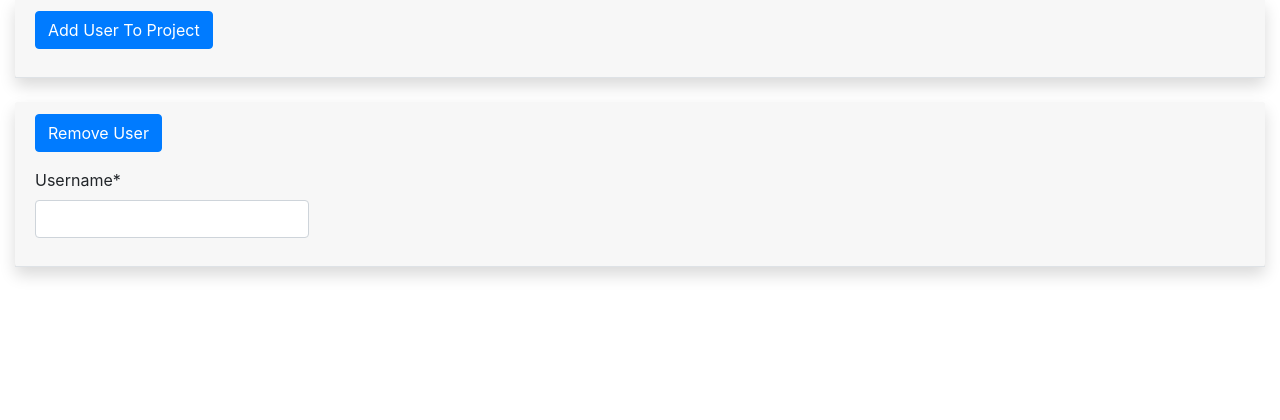
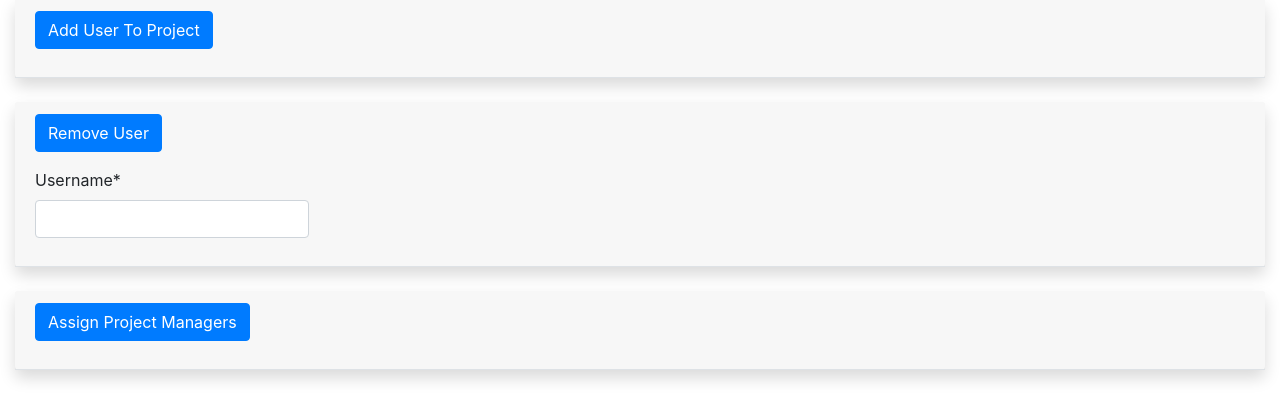
Before and after one commit to radixp0int/expensify360, a Django app: page /add_user/ in a window 1280 px wide. Shown: the part 277-697 px from the top of the page. Run offline with Django 3.2, Linux system fonts and the light colour scheme; a user stored in the database is signed in; some libraries are stand-ins or nearby versions.

Commit message:
added change project manager form

```diff
--- a/Expensify360/Dashboard/forms.py
+++ b/Expensify360/Dashboard/forms.py
@@ -3,7 +3,6 @@ from django import forms
 from crispy_forms.helper import FormHelper
 from crispy_forms.layout import Layout, Submit, Field, HTML
 from crispy_forms.bootstrap import FormActions
-from django.contrib.auth.forms import UserCreationForm
 
 # crispy docs: https://django-crispy-forms.readthedocs.io/en/latest/
 
@@ -39,8 +38,6 @@ class CreateProjForm(forms.Form):
 
 
 class ManageUsers(forms.Form):
-
-    # TODO: add user to project
 
     helper = FormHelper()
     helper.form_class = 'bootstrap4'
@@ -100,6 +97,17 @@ class AddToProject(forms.Form):
     )
 
 
+class ChangePermissionsButton(forms.Form):
+    helper = FormHelper()
+    helper.form_class = 'bootstrap4'
+    helper.layout = Layout(
+
+        FormActions(
+            Submit('select_user_permissions', 'Assign Project Managers', css_class="btn btn-primary btn-me me-2"),
+        )
+    )
+
+
 class UserNameForm(forms.Form):
     Username = forms.CharField()
 
@@ -121,12 +129,23 @@ class SelectGroupForm(forms.Form):
     )
 
 
+class SelectManagerForm(forms.Form):
+    helper = FormHelper()
+    helper.form_class = 'bootstrap4'
+    helper.layout = Layout(
+
+        FormActions(
+            Submit('select_manager', 'Assign Manager', css_class="btn btn-primary btn-me me-2"),
+        )
+    )
+
+
 class ManageGroups(forms.Form):
     pass
     # TODO: edit group name
     # TODO: delete group
-    # TODO: add user
-    # TODO: change manager
+
+
 
 
 '''
--- a/Expensify360/Dashboard/urls.py
+++ b/Expensify360/Dashboard/urls.py
@@ -7,6 +7,7 @@ urlpatterns = [
     path('create_project/', views.create_proj, name='create_proj'),
     path('user_management/', views.manage_users, name='user_management'),
     path('add_user/', views.manage_users, name='add_user'),
-    path('add_to_group', views.manage_users, name='add_to_group'),
-    path('add_to_project', views.manage_users, name='add_to_project'),
+    path('add_to_group/', views.manage_users, name='add_to_group'),
+    path('add_to_project/', views.manage_users, name='add_to_project'),
+    path('user_management/change_user_permissions/', views.manage_permissions, name='change_user_permissions')
     ]
--- a/Expensify360/Dashboard/views.py
+++ b/Expensify360/Dashboard/views.py
@@ -9,6 +9,10 @@ from django.shortcuts import render, redirect
 from Dashboard.forms import *
 from Dashboard.models import *
 from django.contrib import messages
+from django import forms
+from crispy_forms.helper import FormHelper
+from crispy_forms.layout import Layout, Submit, Field, HTML
+from crispy_forms.bootstrap import FormActions
 
 
 @login_required
@@ -68,9 +72,16 @@ def create_proj(request):
     if request.method == 'POST':
         form = CreateProjForm(request.POST)
         if form.is_valid():
+            name = form.cleaned_data['Project_Name']
+
+            # check for reserved char
+            if '`' in name:
+                messages.error(request, "Backtick ' ` ' Not Allowed in Project Name!")
+                return render(request, 'create-proj.html', {'form': form})
+
             org = Organization.objects.get(name=request.GET.get('org-name'))
             prj = Project.create(
-                name=form.cleaned_data['Project_Name'],
+                name=name,
                 manager=request.user,
                 org=org
             )
@@ -89,6 +100,7 @@ def manage_users(request):
     # TODO: add remove user from group option
     # TODO add user to project option
     if request.method == 'POST':
+        print(request.POST)
         if 'register' in request.POST:
             # then we're registering a user
             form = UserCreationForm(request.POST)
@@ -194,6 +206,9 @@ def manage_users(request):
                     }
                 )
 
+        elif 'select_user_permissions' in request.POST:
+            return redirect(to='change_user_permissions') #manage_permissions(request)
+
     # otherwise just render the options
     return render(
         request,
@@ -202,7 +217,8 @@ def manage_users(request):
             'add': ManageUsers(),
             'rem': RemoveUser(),
             'add_to_group': AddToGroup(),
-            'add_to_project': AddToProject()
+            'add_to_project': AddToProject(),
+            'delegate_project': ChangePermissionsButton()
         }
     )
 
@@ -210,3 +226,34 @@ def manage_users(request):
 class Org(object):
     # magic class
     pass
+
+
+def manage_permissions(request):
+    #TODO: need prime and second managers now :(
+    print('select' in request.POST)
+    if request.method == 'POST' and 'select' in request.POST:
+        # we concat these with backtick in the template
+        username, projectname = tuple(request.POST.get('select').split('`'))
+        print(username)
+        print(projectname)
+        user = User.objects.get(username=username)
+        project = Project.objects.get(name=projectname)
+        messages.success(request, f'{request.POST} user{user}, proj{project}')
+        user.groups.add(project)
+        project.manager = user
+        project.save()
+
+    user_list = set([])  # no dupes here!
+    project_list = Project.objects.filter(manager=request.user).all()
+    for project in project_list:
+        for user in project.user_set.all():
+            user_list.add(user)
+    context = {
+        'form' : SelectManagerForm(),
+        'users': user_list,
+        'projects': [
+            {'name' : project, 'manager' : project.manager}
+            for project in project_list
+        ]
+    }
+    return render(request, 'change_user_permissions.html', context)
--- a/Expensify360/Expensify360/templates/user_management.html
+++ b/Expensify360/Expensify360/templates/user_management.html
@@ -2,6 +2,7 @@
 
 {% load crispy_forms_tags %}
 {% block content %}
+    <!-- TODO: no reason this couldn't be a for loop -->
     <div class="col-12 col-xxl-6 mb-4">
         <div class="card border-0 shadow">
             <div class="card-header border-bottom d-flex align-items-center">
@@ -33,4 +34,12 @@
             </div>
         </div>
     </div>
+
+    <div class="col-12 col-xxl-6 mb-4">
+        <div class="card border-0 shadow">
+            <div class="card-header border-bottom d-flex align-items-center">
+                {% crispy delegate_project %}
+            </div>
+        </div>
+    </div>
     {% endblock %}
```
Also changed, not shown: Expensify360/Expensify360/templates/change_user_permissions.html (added, +31 -0 lines), Expensify360/Dashboard/models.py (line endings or trailing spaces), Expensify360/Expenses/migrations/0001_initial.py (added), Expensify360/db.sqlite3.
